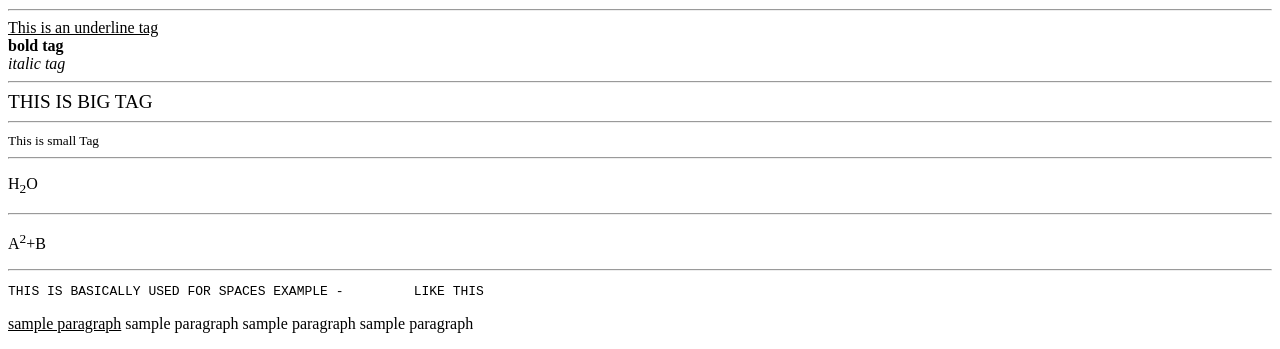
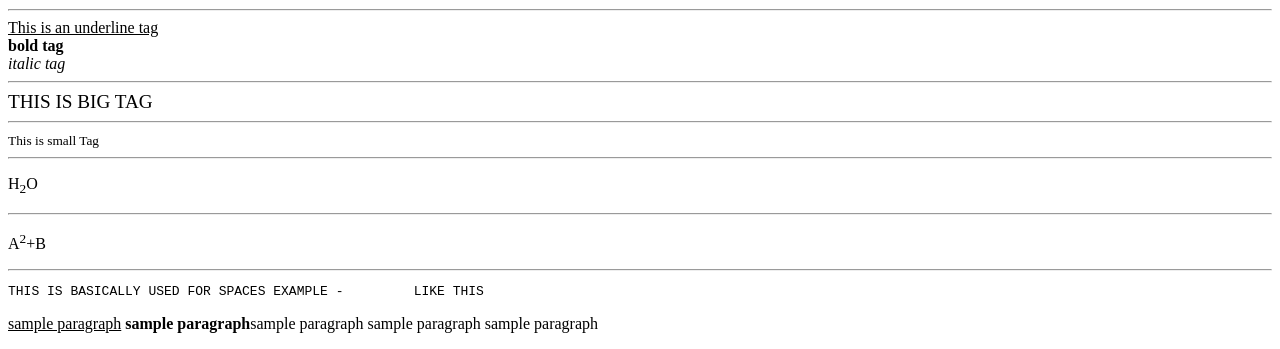
Before and after one commit to HDS07/web-development-, a plain HTML site: page index.html in a window 1280 px wide. Shown: the part 536-885 px from the top of the page. Drawn offline with Linux system fonts and the light colour scheme.

Commit message:
another commit

```diff
--- a/index.html
+++ b/index.html
@@ -39,7 +39,7 @@
     <hr />
 
     <pre>THIS IS BASICALLY USED FOR SPACES EXAMPLE -         LIKE THIS</pre>
-    <p><u>sample paragraph</u> sample paragraph sample paragraph sample paragraph</p>
+    <p><u>sample paragraph</u> <b>sample paragraph</b>sample paragraph sample paragraph sample paragraph</p>
 
 
 </body>
```
